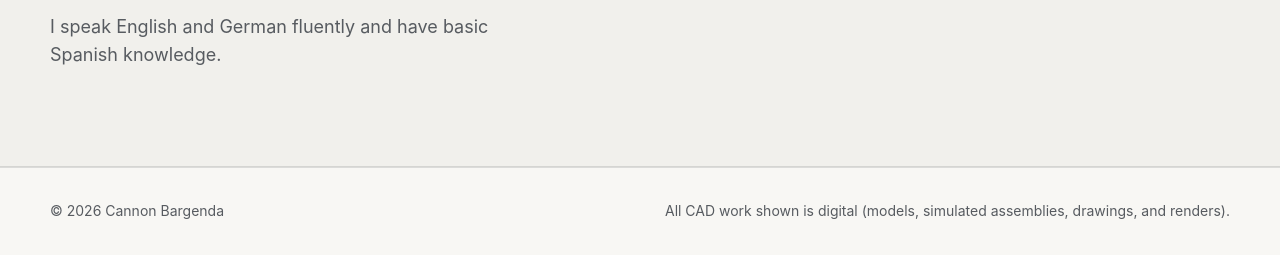
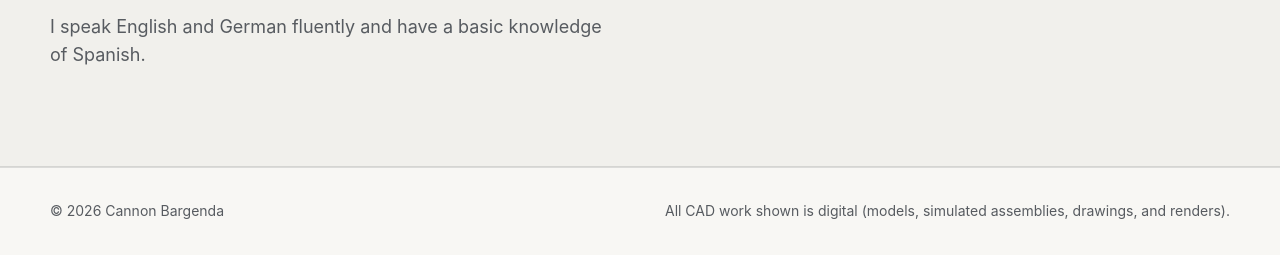
Before and after one commit to cbargenda/cbargenda.github.io, a plain HTML site: page index.html in a window 1280 px wide. Shown: the part 8836-9091 px from the top of the page. Drawn offline with Linux system fonts and the light colour scheme; a web font is replaced by a local one.

Commit message:
Update language sentence

```diff
--- a/index.html
+++ b/index.html
@@ -392,7 +392,7 @@
       <div class="about-text">
         <p>I am a mechanical engineering student at San Diego State University and the founder of Template LLC. My interests combine CAD-based design, digital projects, and collaborative problem-solving.</p>
         <p>Beyond my technical work, I am involved in Aztec Electric Racing and the SDSU Finance &amp; Investment Society (specialty subgroup focus: High Finance), and I co-organized Chappy FC in September 2026 to foster friendships, student networking, and spirited competition.</p>
-        <p>I speak English and German fluently and have basic Spanish knowledge.</p>
+        <p>I speak English and German fluently and have a basic knowledge of Spanish.</p>
       </div>
     </div>
     <aside class="contact-card reveal" id="contact" aria-labelledby="contact-title">
```
